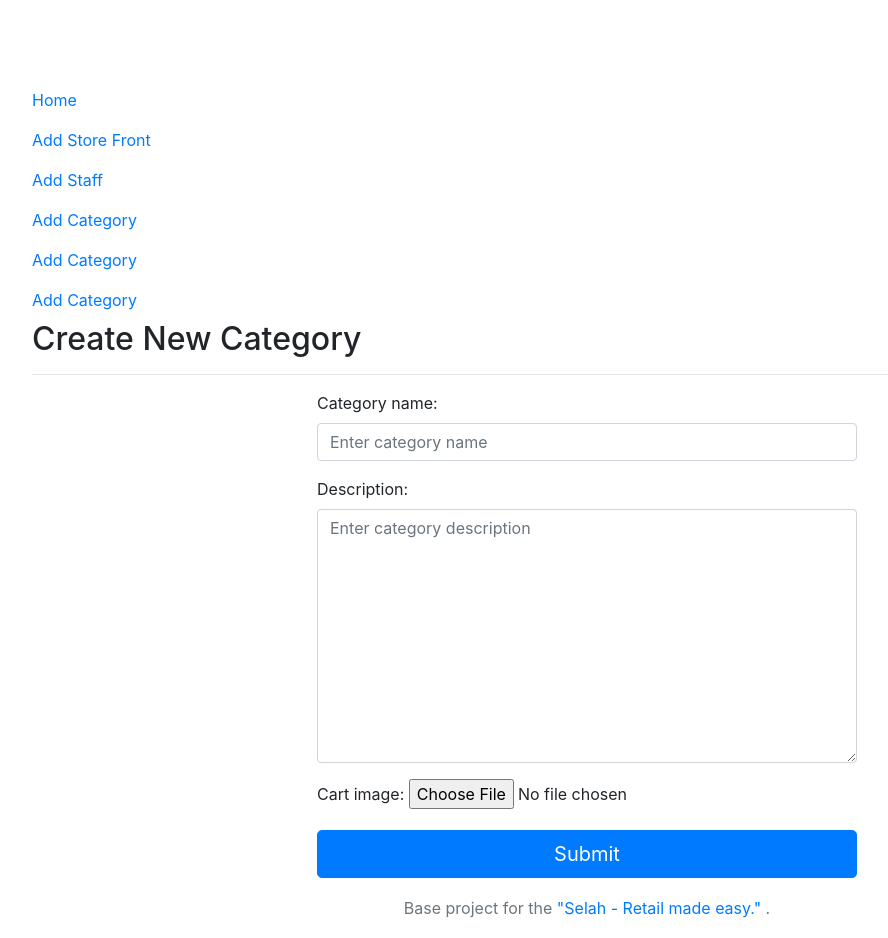
After one commit to SY223/seller, a Django app: page /add/category in a window 1280 px wide. The commit adds this page. Shown: the whole page, without its empty margins (53-941 px from the left). Run offline with Django 4.2, Linux system fonts and the light colour scheme; some libraries are stand-ins or nearby versions.

Commit message:
ModelsDraftOne

```diff
--- a/base/templates/base/base.html
+++ b/base/templates/base/base.html
@@ -17,6 +17,15 @@
                 </li>
                 <li class="nav-item"> <!-- here -->
                     <a class="nav-link" href="{% url 'add-employee' %}">Add Staff</a>
+                </li>
+                <li class="nav-item"> <!-- here -->
+                    <a class="nav-link" href="{% url 'add-category' %}">Add Category</a>
+                </li>
+                <li class="nav-item"> <!-- here -->
+                    <a class="nav-link" href="{% url 'add-product' %}">Add Category</a>
+                </li>
+                <li class="nav-item"> <!-- here -->
+                    <a class="nav-link" href="{% url 'add-customer' %}">Add Category</a>
                 </li>
             </li>
             <!-- <form action="/" method="get" class="form-inline mt-2 mt-md-0">
--- a/selah/urls.py
+++ b/selah/urls.py
@@ -6,6 +6,9 @@ from shop import views as shopapp_views
 urlpatterns = [
     path('admin/', admin.site.urls),
     path('', shopapp_views.index, name='index'),
-    path('add-store', shopapp_views.add_store, name='add-store'),
-    path('add-employee', shopapp_views.add_employee, name='add-employee'),
+    path('add/store', shopapp_views.add_store, name='add-store'),
+    path('add/employee', shopapp_views.add_employee, name='add-employee'),
+    path('add/category', shopapp_views.add_category, name='add-category'),
+    path('add/new/product', shopapp_views.add_product, name='add-product'),
+    path('add/customer', shopapp_views.add_customer, name='add-customer'),
 ]
--- a/shop/forms.py
+++ b/shop/forms.py
@@ -27,6 +27,7 @@ class LocationForm(forms.ModelForm):
 
 class EmployeeForm(forms.ModelForm):
     store_location = forms.ModelChoiceField(queryset=Location.objects.all(),initial=0)
+
     first_name = forms.CharField(widget=forms.TextInput(attrs={
         'placeholder':'Enter firstname',
         'class': 'form-control',
@@ -54,29 +55,50 @@ class EmployeeForm(forms.ModelForm):
 
 
 class CategoryForm(forms.ModelForm):
+    category_name = forms.CharField(widget=forms.TextInput(attrs={
+        'placeholder':'Enter category name',
+        'class': 'form-control',
+    }))
+    description = forms.CharField(widget=forms.Textarea(attrs={
+        'placeholder':'Enter category description',
+        'class': 'form-control',
+    }))
     class Meta:
         model = Category
-        fields = "__all__"
+        fields = ['category_name', 'description', 'cart_image',]
+
+
+class ProductForm(forms.ModelForm):
+    item = forms.CharField(widget=forms.TextInput(attrs={
+        'placeholder':'Enter product name',
+        'class': 'form-control',
+    }))
+    description = forms.CharField(widget=forms.Textarea(attrs={
+        'placeholder':'Enter product description',
+        'class': 'form-control',
+    }))
+    stock = forms.CharField(widget=forms.NumberInput(attrs={
+        'placeholder':'Enter available stock',
+        'class': 'form-control',
+    }))
+    class Meta:
+        model = Product
+        fields = ['item','description','price','image','stock']
+
 
 class CustomerForm(forms.ModelForm):
+    customer_name = forms.CharField(widget=forms.TextInput(attrs={
+        'placeholder':'Enter customer full name',
+        'class': 'form-control',
+    }))
+    customer_email = forms.CharField(widget=forms.EmailInput(attrs={
+        'placeholder':'Enter customer email address',
+        'class': 'form-control',
+    }))
+    customer_nu = forms.CharField(widget=forms.NumberInput(attrs={
+        'placeholder':'Enter customer telephone',
+        'class': 'form-control',
+    }))
     class Meta:
         model = Customer
-        fields = "__all__"
-
-class ProductForm(forms.ModelForm):
-    class Meta:
-        model = Product
-        fields = "__all__"
-
-
-class OrderForm(forms.ModelForm):
-    class Meta:
-        model = Order
-        fields = "__all__"
-
-
-
-class PaymentForm(forms.ModelForm):
-    class Meta:
-        model = Payment
-        fields = "__all__"
+        fields = ['customer_name', 'customer_email', 'customer_nu',]
--- a/shop/models.py
+++ b/shop/models.py
@@ -78,28 +78,15 @@ class Category(models.Model):
         self.slug = slugify(self.category_name)
         super(Category, self).save()
 
-
-class Customer(models.Model):
-    customer_name = models.CharField(max_length=50, blank=False)
-    customer_email = models.EmailField(unique=True)
-    customer_nu = PhoneNumberField()
-    store = models.ManyToManyField(Location, related_name='store_location')
-    date_created = models.DateTimeField(auto_now_add=True)
-    modified_date = models.DateTimeField(auto_now=True)
-
-    def __str__(self):
-        return self.customer_name
-
-
 class Product(models.Model):
     item = models.CharField(max_length=50, unique=True)
     description = models.TextField()
     price = models.DecimalField(max_digits=15,decimal_places=2, default=Decimal('0.00'))
     image = models.ImageField(upload_to='photos/product', null=True, blank=True)
     stock = models.IntegerField()
-    is_available = models.BooleanField(default=True)
     category = models.ForeignKey(Category, on_delete=models.CASCADE, related_name='product_category')
     slug = models.SlugField(blank=True, default='')
+    is_available = models.BooleanField(default=True)
     date_created = models.DateTimeField(auto_now_add=True)
     modified_date = models.DateTimeField(auto_now=True)
 
@@ -117,10 +104,23 @@ class Product(models.Model):
         return super(Product, self).save(*args, **kwargs)
 
 
+class Customer(models.Model):
+    customer_name = models.CharField(max_length=50, blank=False)
+    customer_email = models.EmailField(unique=True)
+    customer_nu = PhoneNumberField()
+    store = models.ManyToManyField(Location, related_name='store_location')
+    date_created = models.DateTimeField(auto_now_add=True)
+    modified_date = models.DateTimeField(auto_now=True)
+
+    def __str__(self):
+        return self.customer_name
+
+
+
 class Order(models.Model):
+    order_ref = models.CharField(max_length=10, unique=True)
     customer = models.ForeignKey(Customer, on_delete=models.CASCADE, related_name='customer')
-    order_ref = models.CharField(max_length=10, unique=True)
-    items = models.ForeignKey(Product, on_delete=models.CASCADE, related_name='shop_orders')
+    items = models.ForeignKey(Product, on_delete=models.CASCADE, related_name='cart_items')
     price = models.DecimalField(max_digits=15,decimal_places=2, default=Decimal('0.00'))
     quantity = models.IntegerField()
     total = models.DecimalField (max_digits=15,decimal_places=2, default=Decimal('0.00'))
--- /dev/null
+++ b/shop/templates/shop/category.html
@@ -0,0 +1,16 @@
+{% extends 'base/base.html' %}
+{% block content %}
+
+<h2>Create New Category</h2>
+<hr>
+<form action="" method="POST" enctype="multipart/form-data">
+    {% csrf_token %}
+    <div class="row justify-content-center">
+        <div class="col-6">
+            {{ form.as_p }}
+            <button class="btn btn-primary btn-lg btn-block" type="submit">Submit</button>
+        </div>
+    </div>
+</form>
+
+{% endblock %}
--- a/shop/views.py
+++ b/shop/views.py
@@ -1,7 +1,7 @@
 from django.http import HttpResponseRedirect
 from django.shortcuts import render
-from shop.models import Employee, Location, Category, Product, Order, Payment
-from shop.forms import EmployeeForm, LocationForm, CategoryForm, ProductForm, OrderForm, PaymentForm
+from shop.models import Employee, Location, Category, Product
+from shop.forms import CustomerForm, EmployeeForm, LocationForm, CategoryForm, ProductForm
 
 def index(request):
     location = Location.objects.get(name='JAMDOOR AYOBO')
@@ -31,4 +31,37 @@ def add_employee(request):
     else:
         form = EmployeeForm()
     context = {'form':form}
-    return render(request, 'shop/add_employee.html', context)
+    return render(request, 'shop/employee.html', context)
+
+def add_category(request):
+    if request.method =="POST":
+        form = CategoryForm(request.POST)
+        if form.is_valid():
+            form.save()
+            return HttpResponseRedirect('/')
+    else:
+        form = CategoryForm()
+    context = {'form':form}
+    return render(request, 'shop/category.html', context)
+
+def add_product(request):
+    if request.method =="POST":
+        form = ProductForm(request.POST)
+        if form.is_valid():
+            form.save()
+            return HttpResponseRedirect('/')
+    else:
+        form = ProductForm()
+    context = {'form':form}
+    return render(request, 'shop/product.html', context)
+
+def add_customer(request):
+    if request.method =="POST":
+        form = CustomerForm(request.POST)
+        if form.is_valid():
+            form.save()
+            return HttpResponseRedirect('/')
+    else:
+        form = CustomerForm()
+    context = {'form':form}
+    return render(request, 'shop/customer.html', context)
```
Also changed, not shown: shop/templates/shop/customer.html (added, +16 -0 lines), shop/templates/shop/product.html (added, +16 -0 lines), shop/migrations/0010_alter_order_items.py (added), shop/templates/shop/employee.html (renamed from shop/templates/shop/add_employee.html), shop/templates/shop/location.html (renamed from shop/templates/shop/add_location.html).
